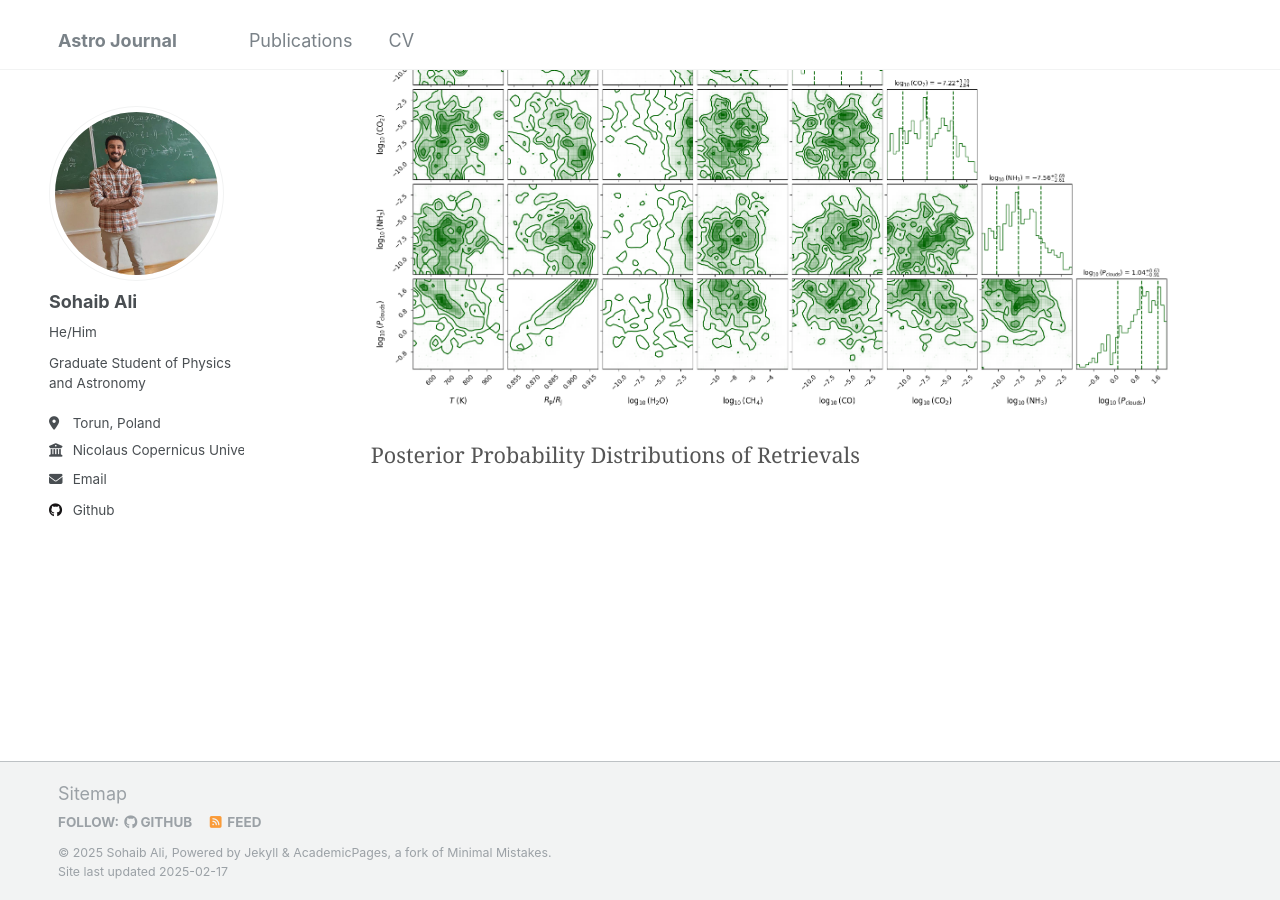
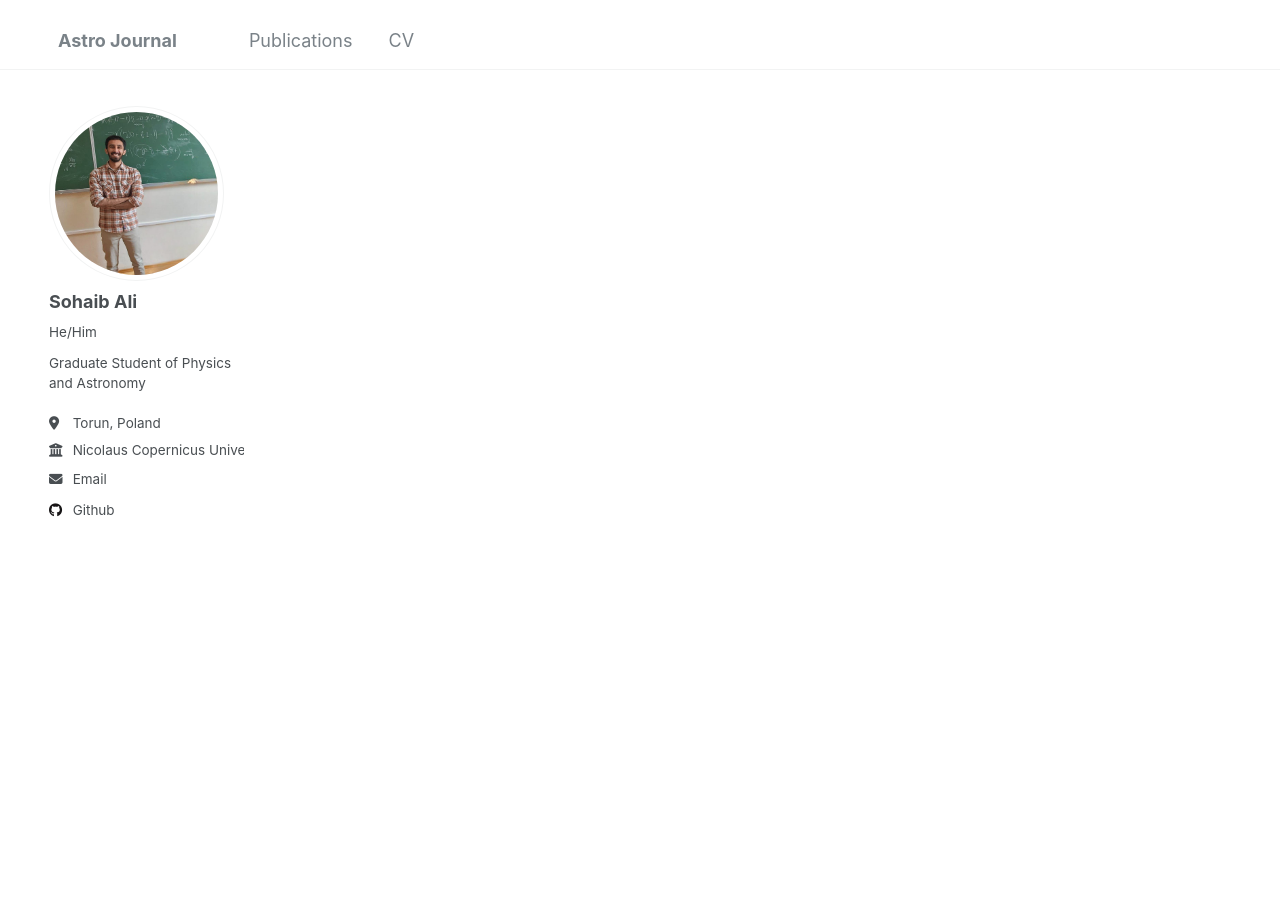
Before and after one commit to nebula-navigator/nebula-navigator.github.io, a Jekyll site: the page built from _pages/about.md, in a window 1280 px wide and 900 px high, scrolled down 4399 px. Built offline with Jekyll 4.4.1, drawn with Linux system fonts in a browser that asks for light colours.

Commit message:
Update about.md

```diff
--- a/_pages/about.md
+++ b/_pages/about.md
@@ -79,11 +79,11 @@ The plot is interactive so feel free to dive into the center and see the IMBH in
 
 
 <!-- Second Figure -->
-<div class="page-content" style="display: flex; flex-direction: column; align-items: center; margin-top: 40px;">
+<!--<div class="page-content" style="display: flex; flex-direction: column; align-items: center; margin-top: 40px;">
     <figure style="text-align: center; max-width: 800px; width: 100%;">
         <img src="./images/PosteriorDist-WASP107b.png" alt="Additional Plot or Visualization" style="width: 100%; height: auto;"/>
         <figcaption style="margin-top: 10px; font-size: 1.2em; text-align: center; color: #555;">
                                        Posterior Probability Distributions of Retrievals
         </figcaption>
     </figure>
-</div>
+</div>-->
```
